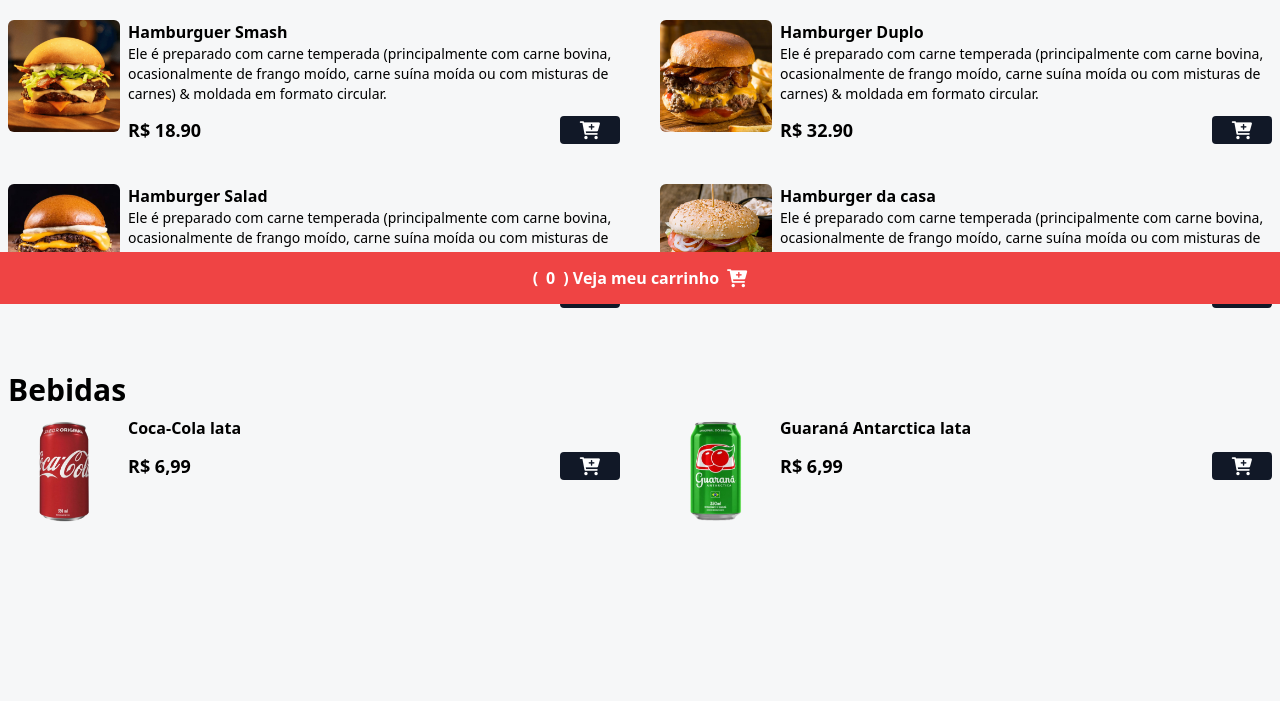
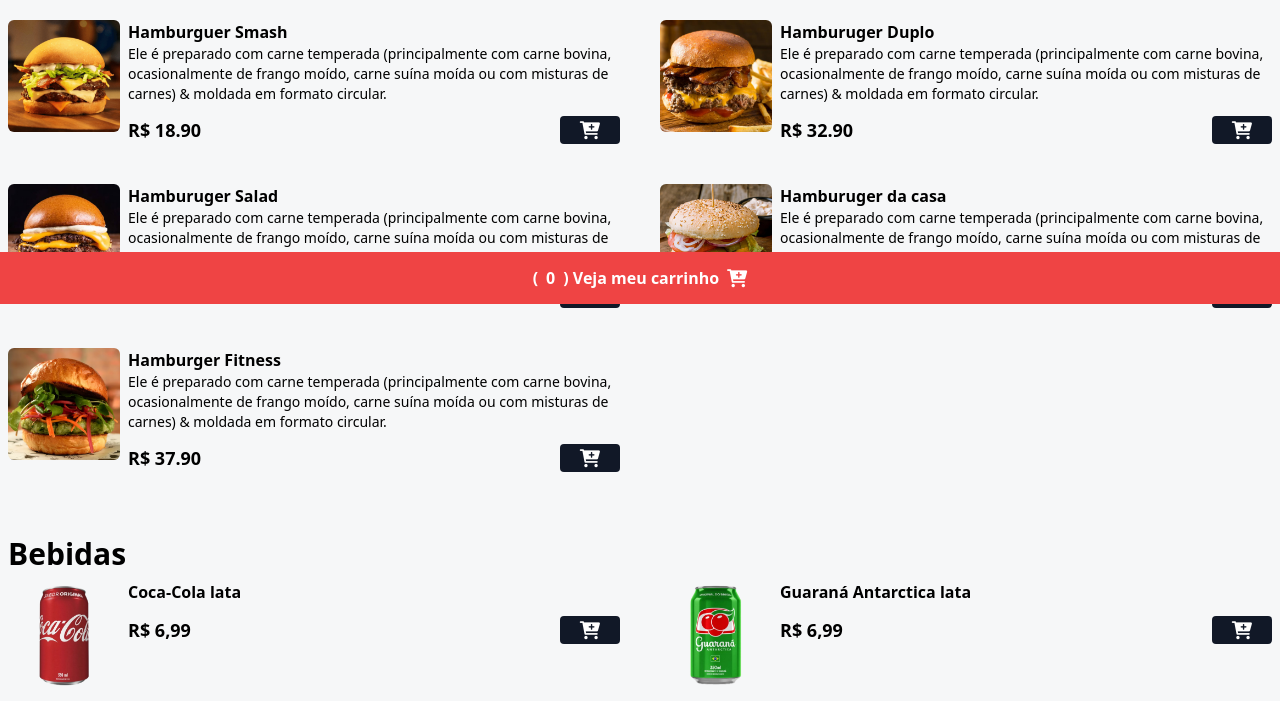
Before and after one commit to Antonio-Vitor-Oliveira-Da-Silva/Hamburgueria-Website, a website: page index.html in a window 1280 px wide. Shown: the part 496-1197 px from the top of the page. Before the commit the page ends 1088 px from the top, so only its background shows below. Drawn offline with nearby package versions, Linux system fonts and the light colour scheme.

Commit message:
Update index.html

```diff
--- a/index.html
+++ b/index.html
@@ -6,9 +6,9 @@
 
     <link rel="stylesheet" type="text/css" href="https://cdn.jsdelivr.net/npm/toastify-js/src/toastify.min.css" />
 
-  <link rel="preconnect" href="https://fonts.googleapis.com" />
-  <link rel="preconnect" href="https://fonts.gstatic.com" crossorigin />
-  <link href="https://fonts.googleapis.com/css2?family=Poppins:wght@400;500;700&display=swap" rel="stylesheet" />
+    <link rel="preconnect" href="https://fonts.googleapis.com" />
+    <link rel="preconnect" href="https://fonts.gstatic.com" crossorigin />
+    <link href="https://fonts.googleapis.com/css2?family=Poppins:wght@400;500;700&display=swap" rel="stylesheet" />
 
     <link rel="stylesheet" href="https://cdnjs.cloudflare.com/ajax/libs/font-awesome/6.0.0-beta3/css/all.min.css"
     integrity="sha512-Fo3rlrZj/k7ujTnHg4CGR2D7kSs0v4LLanw2qksYuRlEzO+tcaEPQogQ0KaoGN26/zrn20ImR1DfuLWnOo7aBA=="
@@ -33,7 +33,7 @@
         Antonio Burguer
       </h1>
 
-      <span class="text-white font-medium">Street Brazil, 1260 - Fortaleza - Ceará</span>
+      <span class="text-white font-medium">Stret Brazil, 1260 - Fortaleza - Ceará</span>
 
       <div class="bg-green-600 px-4 py-1 rounded-lg mt-5" id="date-span">
         <span class="text-white font-medium">Monday at Sunday - 11h at 22h</span>
@@ -93,7 +93,7 @@
         />
 
         <div>
-          <p class="font-bold">Hamburger Duplo</p>
+          <p class="font-bold">Hamburuger Duplo</p>
           <p class="text-sm">Ele é preparado com carne temperada (principalmente com carne bovina,
             ocasionalmente de frango moído, carne suína moída ou com misturas de carnes) &
             moldada em formato circular.</p>
@@ -125,7 +125,7 @@
         />
 
         <div>
-          <p class="font-bold">Hamburger Salad</p>
+          <p class="font-bold">Hamburuger Salad</p>
           <p class="text-sm">Ele é preparado com carne temperada (principalmente com carne bovina,
             ocasionalmente de frango moído, carne suína moída ou com misturas de carnes) &
             moldada em formato circular.</p>
@@ -150,13 +150,13 @@
       <div class="flex gap-2">
         <img
           src="./assets/hamb-4.png"
-          alt="Hamburger da casa"
+          alt="Hamburuger da casa"
           title="Hamburguer da casa"
           class="w-28 h-28 rounded-md hover:scale-110 hover:-rotate-2 duration-300"
         />
 
         <div>
-          <p class="font-bold">Hamburger da casa</p>
+          <p class="font-bold">Hamburuger da casa</p>
           <p class="text-sm">Ele é preparado com carne temperada (principalmente com carne bovina,
             ocasionalmente de frango moído, carne suína moída ou com misturas de carnes) &
             moldada em formato circular.</p>
@@ -176,6 +176,35 @@
 
       </div>
       <!-- FIM PRODUTO ITEM -->
+
+
+        <!-- PRODUTO ITEM -->
+      <div class="flex gap-2">
+        <img
+          src="./assets/hamb-8.png"
+          alt="Hamburger Fitness"
+          title="Hamburger Fitness"
+          class="w-28 h-28 rounded-md hover:scale-110 hover:-rotate-2 duration-300"
+        />
+
+        <div>
+          <p class="font-bold">Hamburger Fitness</p>
+          <p class="text-sm">Ele é preparado com carne temperada (principalmente com carne bovina,
+            ocasionalmente de frango moído, carne suína moída ou com misturas de carnes) &
+            moldada em formato circular.</p>
+
+          <div class="flex items-center gap-2 justify-between mt-3">
+            <p class="font-bold text-lg">R$ 37.90</p>
+            <button
+              class="bg-gray-900 px-5 rounded add-to-cart-btn"
+              data-name="Hamburger Fitness"
+              data-price="32.90"
+            >
+              <i class="fa fa-cart-plus text-lg text-white"></i>
+            </button>
+          </div>
+          <!-- FIM PRODUTO ITEM -->
+        </div>
 
     </main>
 
```
